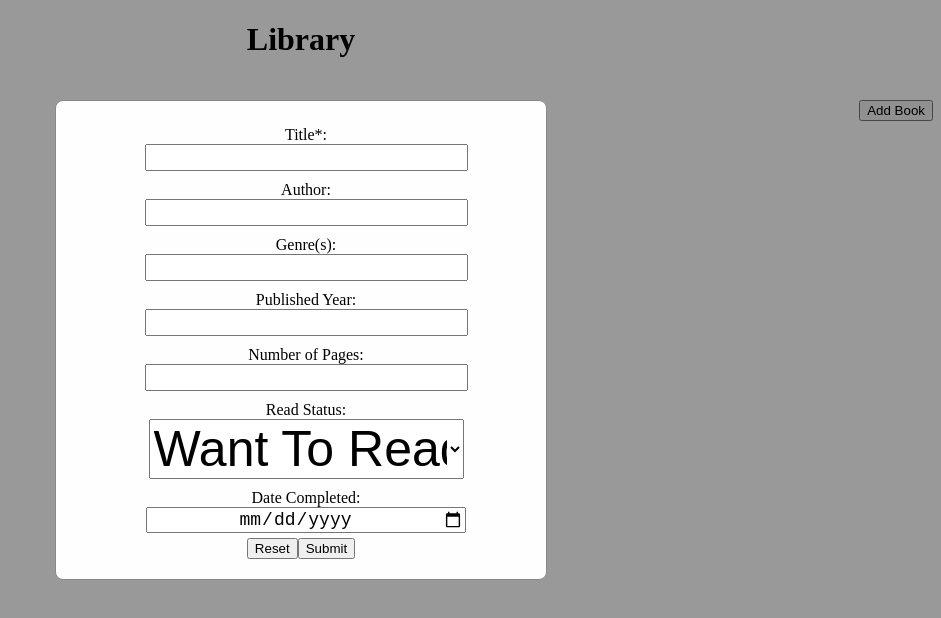
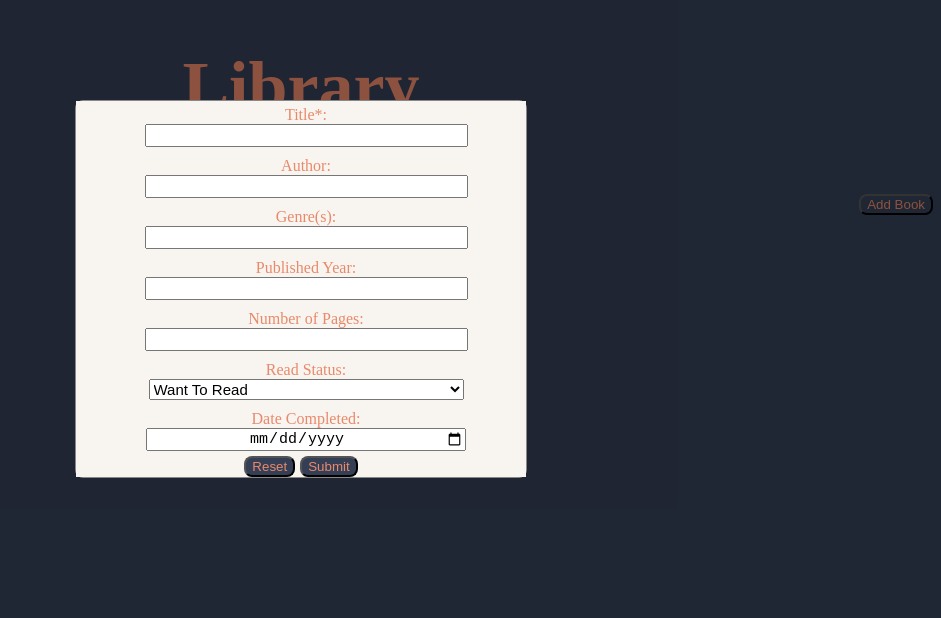
Before and after one commit to VincentProfile/TOP-library, a plain HTML site: page index.html in a window 1280 px wide. Both pictures are taken after a click on the button "Add Book". Shown: the whole page, without its empty margins (339-1280 px from the left). Drawn offline with Linux system fonts and the light colour scheme.

Commit message:
beautify the web page

```diff
--- a/index.js
+++ b/index.js
@@ -27,6 +27,7 @@ Book.prototype.addBookToLibrary = () => {
 }
 
 // on submit form
+const submitBtn = document.querySelector('#addBook');
 const form = document.querySelector('.form');
 form.onsubmit = () => {
     if (myLibrary.find(book => book.Title === title.value)){
@@ -59,12 +60,14 @@ form.onsubmit = () => {
     return false;
 }
 
+// form details
 const openModal = document.querySelector('#openModal');
 openModal.addEventListener('click', showForm);
 
 const formModal = document.querySelector('.modal');
 function showForm(e){
     if (e.target.id == 'editForm'){
+        submitBtn.value = 'Update';
         myLibrary.forEach((book, index) =>{
             if (e.target.getAttribute('data-index') == index){
                 // show current book information on form
@@ -77,6 +80,9 @@ function showForm(e){
                 dateCompleted.value = book.DateCompleted;
             }
         })
+    }
+    else{
+        submitBtn.value = 'Submit';
     }
     formModal.style.display = 'block';
 }
@@ -140,6 +146,7 @@ function showBooksOnLibrary(){
 
         const btnsDiv = document.createElement('div');
         btnsDiv.className = 'div';
+        btnsDiv.id = 'btnsDiv';
         btnsDiv.setAttribute('data-index', index);
 
         const editFormBtn = document.createElement('button');
@@ -185,6 +192,6 @@ function loadLibrary(){
     if (localStorage.getItem('Library') !== null){
         myLibrary = JSON.parse(localStorage.getItem('Library'));
     }
+    showBooksOnLibrary();
 }
 loadLibrary();
-showBooksOnLibrary();
--- a/style.css
+++ b/style.css
@@ -1,5 +1,10 @@
+html{
+    background-color: #343f56;
+}
 .header{
     text-align: center;
+    font-size: 70px;
+    color: #e9896a;
 }
 .card {
     box-shadow: 0 4px 8px 0 rgba(0,0,0,0.2);
@@ -8,7 +13,15 @@
     border-radius: 5px;
     width: 180px;
     text-align: center;
+    background-color: #f8f5f1;
   }
+p{
+    color: #e9896a;
+    font-size: 15px;
+}
+h3{
+    font-size: 30px;
+}
 .card:hover {
     box-shadow: 0 8px 16px 0 rgba(0,0,0,0.2);
   }
@@ -16,6 +29,7 @@
     margin: auto;
     display: flex;
     flex-wrap: wrap;
+    gap: 10px;
     justify-content: center;
     min-width: 200px;
 }
@@ -27,7 +41,11 @@
     justify-content: flex-end;
     padding-top: 20px;
 }
+.form{
+    background-color: #f8f5f1;
+    color: #e9896a;
 
+}
 .modal {
     display: none;
     position: fixed;
@@ -45,7 +63,6 @@
 .modal-content {
     background-color: #fefefe;
     margin: auto;
-    padding: 20px;
     border: 1px solid #888;
     border-radius: 8px;
     max-width: 450px;
@@ -60,12 +77,12 @@
 }
 #readStatus{
     width: 70%;
-    font-size: 50px;
+    font-size: 15px;
 }
 .input{
     width: 70%;
-    max-width: 400px;
-    font-size: 18px;
+    max-width: 420px;
+    font-size: 15px;
     text-align: center;
 }
 .btnContainer{
@@ -73,7 +90,22 @@
     width: 100%;
     justify-content: center;
 }
-
-#removeBookBtn{
-
+button{
+    outline: 'none';
 }
+#removeBook, #editForm, #resetForm, #addBook{
+    outline: 'none';
+    background-color: #343f56;
+    color: #e9896a;
+    border-radius: 8px;
+}
+#btnsDiv, .btnContainer{
+    display: flex;
+    gap: 5px;
+}
+#openModal{
+    outline: 'none';
+    background-color: #343f56;
+    color: #e9896a;
+    border-radius: 8px;
+}
```
